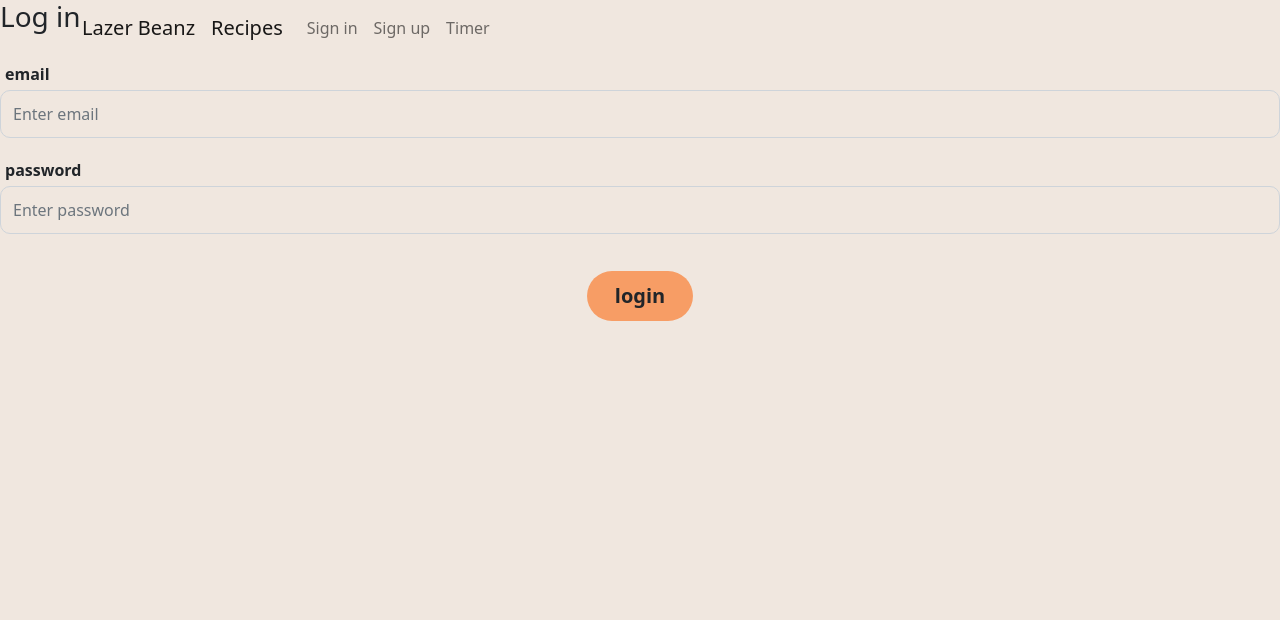
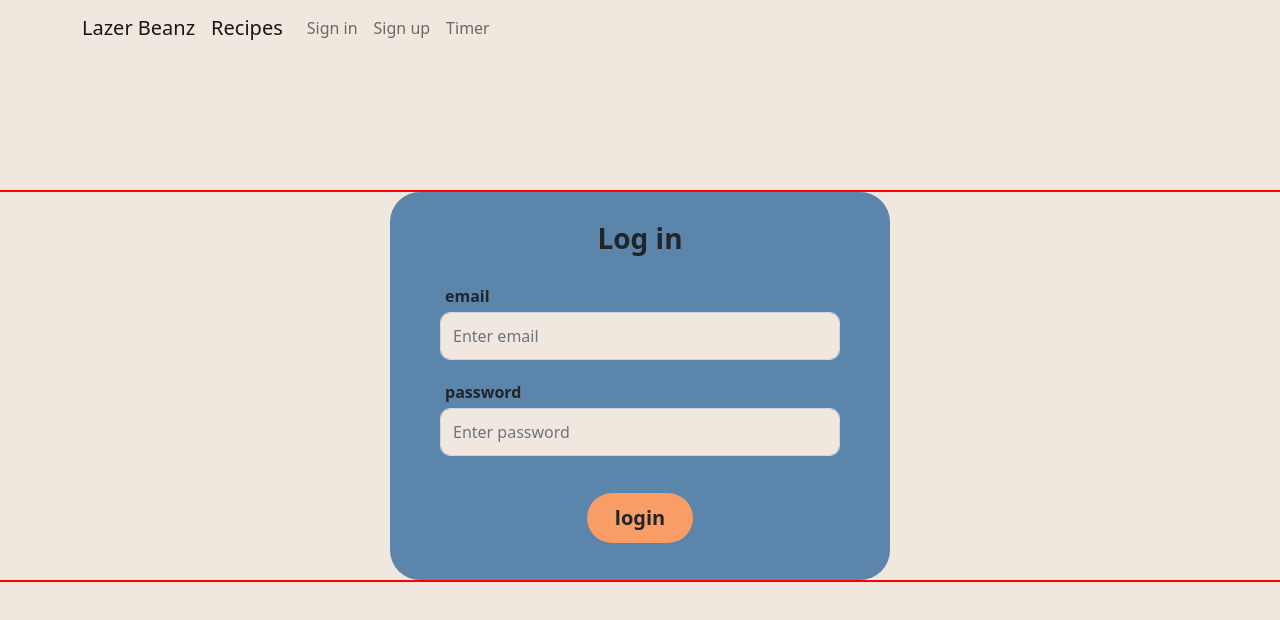
Before and after one commit to dwelch2344/Kitchen-Buddy, a React (Create React App) app in the folder client/: page /sign-in in a window 1280 px wide. Shown: the top 620 px of the page. Built offline with nearby package versions, Linux system fonts and the light colour scheme.

Commit message:
fix className typo on form

```diff
--- a/client/src/components/Login/Login.js
+++ b/client/src/components/Login/Login.js
@@ -45,7 +45,7 @@ const Login = (props) => {
 };
 
     return (
-            <main className='fform-container'>
+            <main className='form-container'>
                 <form onSubmit={handleFormSubmit}>
                     <h3>Log in</h3>
 
--- a/client/src/components/Login/login.css
+++ b/client/src/components/Login/login.css
@@ -45,7 +45,6 @@
 	padding-top: 30px;
 }
 
-
 .submit-btn-text {
 	background-color: #f79d65;
 
```
Also changed, not shown: client/src/App.js (indentation only).
